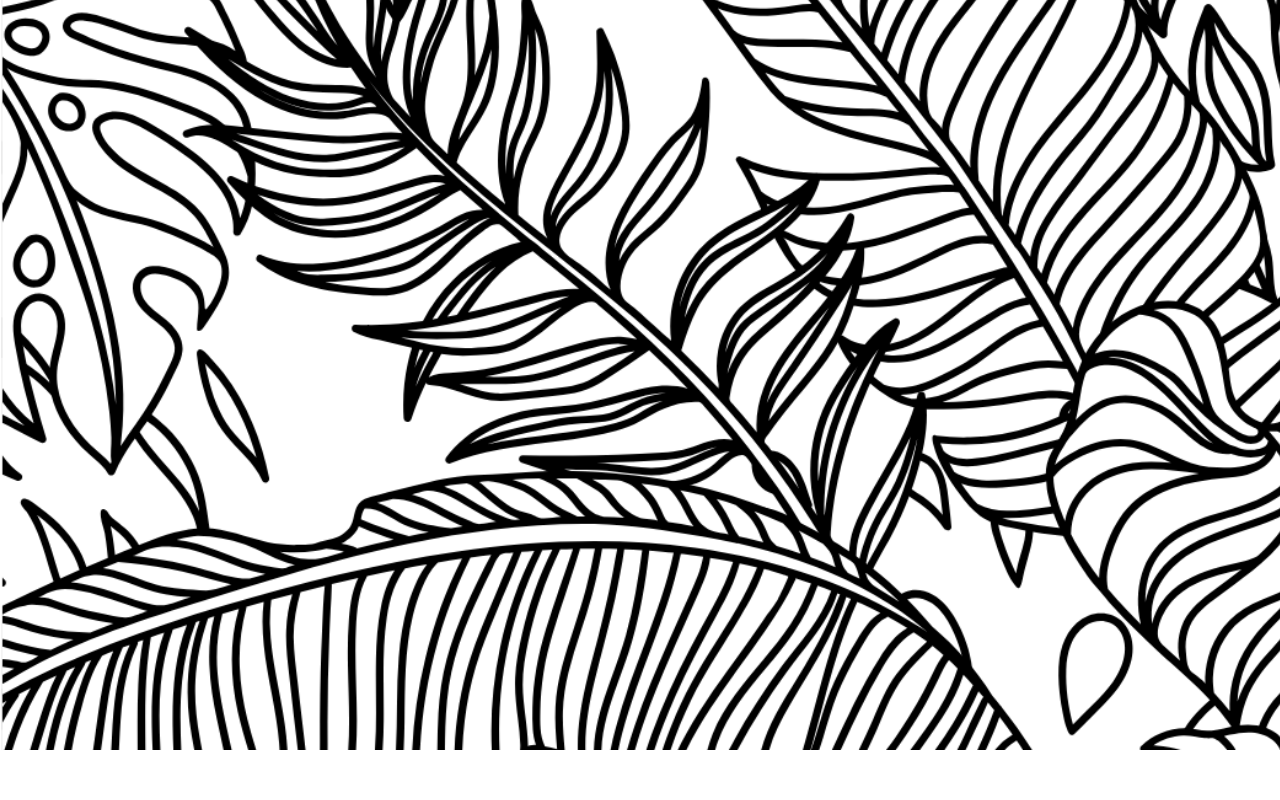
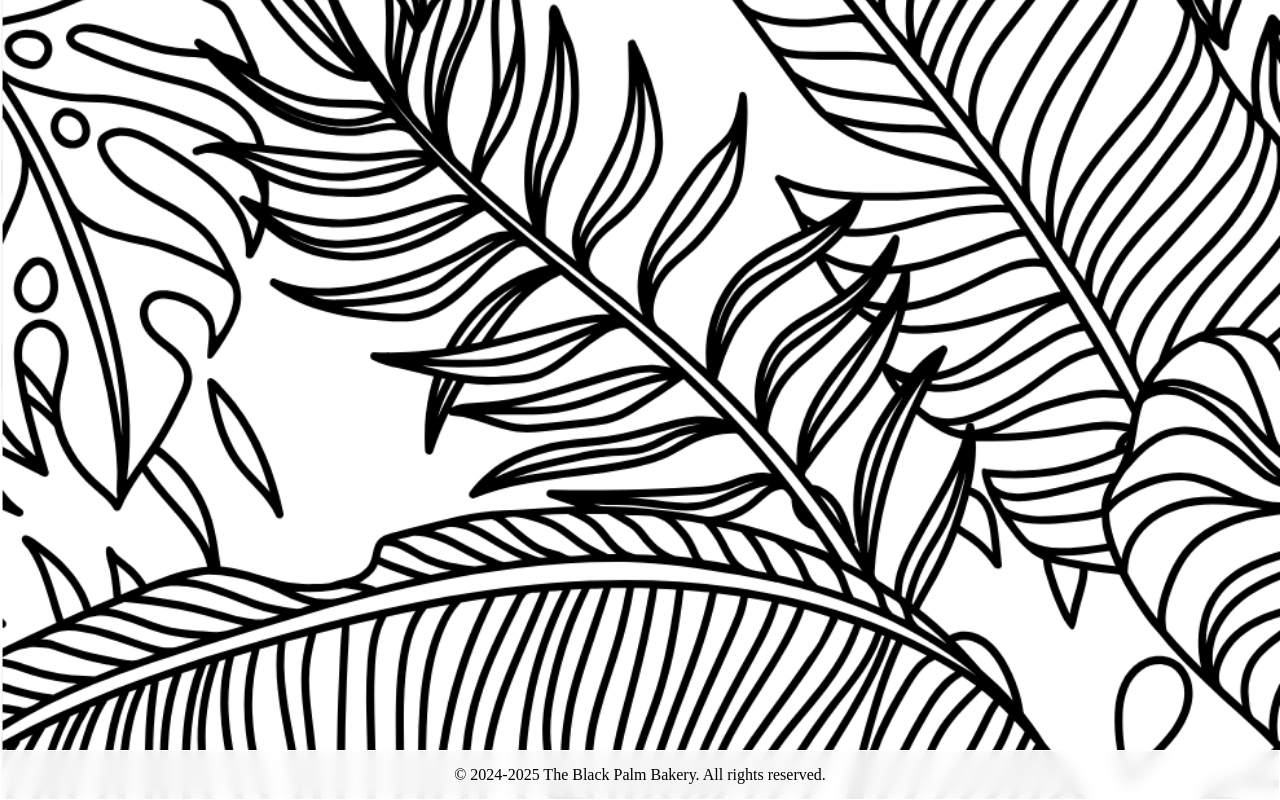
Before and after one commit to malcus-g/blackpalmbakery-port, a Next.js app: page /contact in a window 1280 px wide. Shown: the part 194-994 px from the top of the page. Before the commit the page ends 944 px from the top, so only its background shows below. Built offline with nearby package versions, Linux system fonts and the light colour scheme; a web font is replaced by a local one.

Commit message:
impliment footer

```diff
--- a/app/layout.tsx
+++ b/app/layout.tsx
@@ -5,6 +5,7 @@ import "./globals.css";
 import Container from "@/ui/container";
 import Header from "@/ui/header";
 import ActiveSectionContextProvider from "@/context/active-section-context";
+import Footer from "@/ui/footer";
 
 const nimbus = localFont({
   src: "../public/fonts/TAN-NIMBUS.ttf"
@@ -45,6 +46,7 @@ export default function RootLayout({
           <Container>
             {children}
           </Container>
+          <Footer />
         </ActiveSectionContextProvider>
       </body>
     </html>
--- /dev/null
+++ b/ui/footer.tsx
@@ -0,0 +1,9 @@
+import React from 'react'
+
+export default function Footer() {
+  return (
+    <footer className="flex w-full h-fit py-3 justify-center items-center z-[999] border border-white border-opacity-40 bg-white/90 shadow-lg shadow-black/[0.03] backdrop-blur-[0.5rem]">
+        &copy; 2024-2025 The Black Palm Bakery. All rights reserved.
+    </footer>
+  )
+}
```
